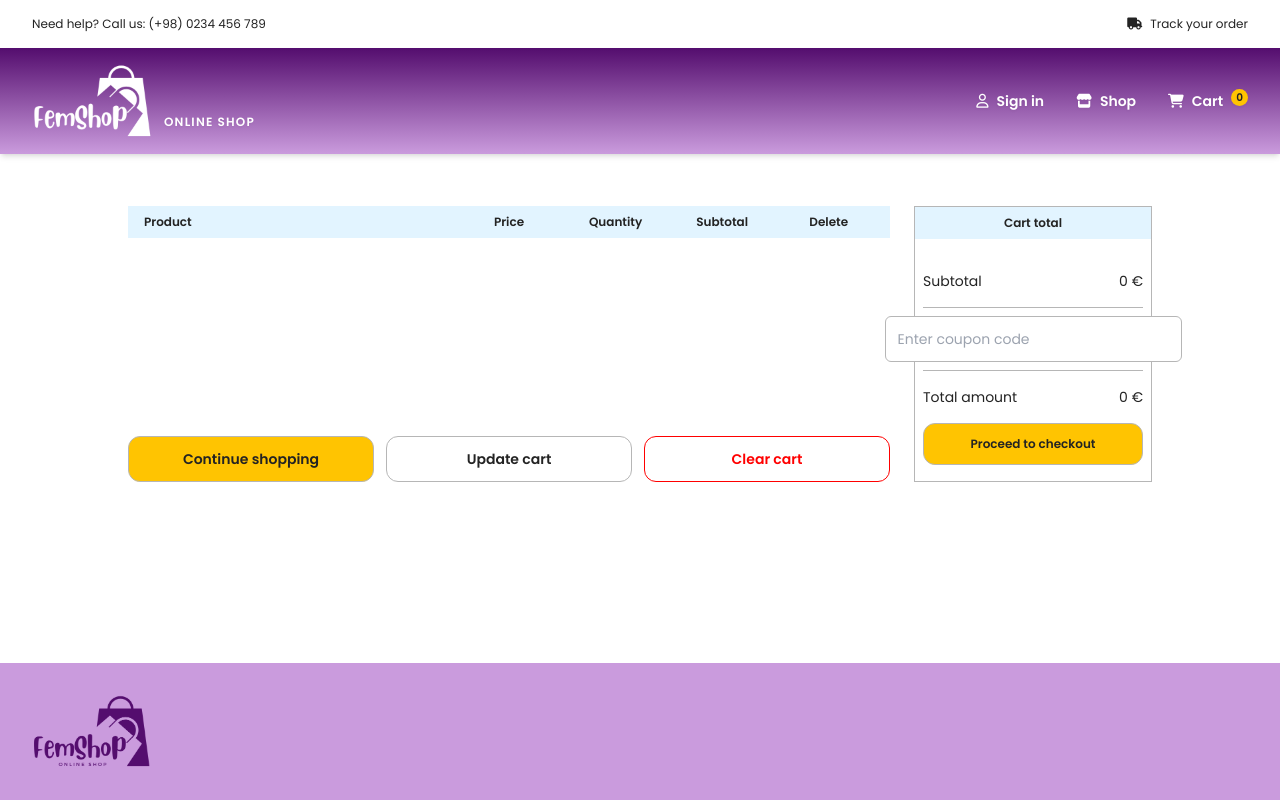
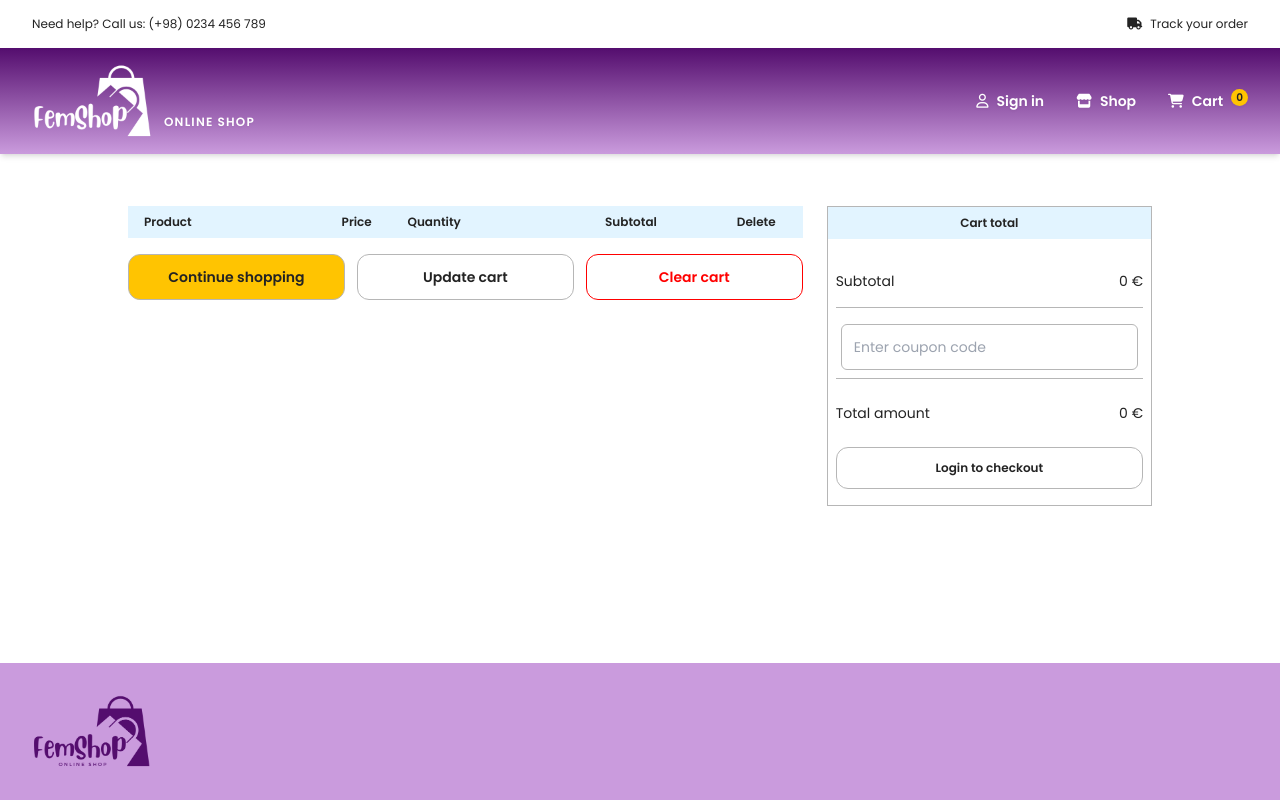
Before and after one commit to Jocelyn212/ProyectoFinal, a Vue app in the folder femShop/: page /cart in a window 1280 px wide. Built offline with nearby package versions, Linux system fonts and the light colour scheme.

Commit message:
retoque estilos en cart, añadida popup checkout y control de login

```diff
--- /dev/null
+++ b/femShop/src/components/LoginModal.vue
@@ -0,0 +1,66 @@
+<template>
+    <div v-if="isHidden" class="modal-overlay" @click.self="toggleSignIn">
+      <div class="modal">
+        <button class="close-btn" @click="toggleSignIn">
+          <i class="fa-solid fa-xmark"></i>
+        </button>
+        <h2 class="text-lg font-bold mb-4">Sign In</h2>
+        <div>
+          <div>
+            <input v-model="usuario" type="text" id="usuario" placeholder="Username" class="input-field" />
+            <label for="usuario" class="hidden">Usuario</label>
+          </div>
+          <div>
+            <input v-model="password" type="password" id="password" placeholder="Password" class="input-field" />
+            <label for="password" class="hidden">Password</label>
+          </div>
+          <button @click="login" class="button button-primary">Login</button>
+        </div>
+      </div>
+    </div>
+  </template>
+
+  <script>
+  import { useActiveUserStore } from "../stores/user";
+  import { mapStores } from "pinia";
+  import axios from "axios";
+
+  export default {
+    name: "LoginModal",
+    props: {
+      isHidden: {
+        type: Boolean,
+        required: true,
+      },
+    },
+    emits: ["close"],
+    data() {
+      return {
+        usuario: "",
+        password: "",
+      };
+    },
+    methods: {
+      async login() {
+        try {
+          const user = {
+            email: this.usuario,
+            password: this.password,
+          };
+          const response = await axios.post("https://api.escuelajs.co/api/v1/auth/login", user);
+          const token = response.data.access_token;
+          this.activeUserStore.getUserData(token);
+          this.$emit("close");
+        } catch (error) {
+          console.error(error);
+        }
+      },
+      toggleSignIn() {
+        this.$emit("close");
+      },
+    },
+    computed: {
+      ...mapStores(useActiveUserStore),
+    },
+  };
+  </script>
--- a/femShop/src/style.css
+++ b/femShop/src/style.css
@@ -131,13 +131,13 @@
 
 /* cart */
   .cart-container{
-    @apply grid md:grid-cols-4 grid-cols-1  gap-6 justify-between w-full
+    @apply grid md:grid-cols-6 grid-cols-1  gap-6 justify-between items-start w-full justify-items-center md:justify-items-stretch
   }
   .product-list{
-    @apply md:col-span-3 flex flex-col justify-between
+    @apply md:col-span-4 flex flex-col justify-between
   }
   .cart-container .cart-cols{
-    @apply grid grid-cols-7 justify-start items-center py-2 px-4 gap-x-4
+    @apply grid md:grid-cols-10 grid-cols-8 justify-start items-center py-2 px-4 gap-x-4
   }
   .cart-container .titles{
     @apply  bg-cyan text-xs font-bold
@@ -147,7 +147,7 @@
 
   }
   .product-list .price{
-    @apply font-bold text-center
+    @apply font-bold
   }
   .product-list .items{
     @apply text-xs shadow mt-4 pb-6
@@ -159,10 +159,10 @@
     @apply sm:w-auto w-[70%]
   }
   .cart-total{
-    @apply border border-grey
+    @apply border border-grey md:w-auto w-[320px] md:mt-0 mt-5 md:col-span-2
   }
   .cart-total .cont{
-    @apply flex flex-col py-4 px-2
+    @apply flex flex-col py-4 px-2 gap-y-2
   }
   .cart-total .amount{
     @apply  py-4 flex text-sm justify-between items-stretch content-stretch
--- a/femShop/src/views/Cart.vue
+++ b/femShop/src/views/Cart.vue
@@ -4,25 +4,25 @@
         <div class="cart-container max-w-screen-lg mx-auto">
             <div class="product-list">
                 <div class="titles cart-cols">
-                    <div class="col-span-3 ">Product</div>
-                    <div class="text-center">Price</div>
-                    <div class="text-center">Quantity</div>
-                    <div class="text-center">Subtotal</div>
-                    <div class="text-center">Delete</div>
+                    <div class="md:col-span-3 col-span-2 ">Product</div>
+                    <div class="">Price</div>
+                    <div class="md:col-span-3 col-span-2 sm:text-left text-center">Quantity</div>
+                    <div class="col-span-2 ">Subtotal</div>
+                    <div class="">Delete</div>
                 </div>
                 <div v-for="item in cartStore.items" class="items cart-cols ">
-                    <div class="item flex text-xs col-span-3 items-center cursor-pointer"
+                    <div class="item flex text-xs md:col-span-3 col-span-2 items-center cursor-pointer md:flex-row flex-col"
                         @click="showProductDetails(item.id)">
-                        <img v-if="item.images" :src="item.images[0]" :alt="item.title" class="card-img" />
-                        <h2 class="text-lila-primary font-bold">    {{item.title}}
+                        <img v-if="item.images" :src="item.images[0]" :alt="item.title" class="card-img " />
+                        <h2 class="text-lila-primary font-bold md:mt-0 mt-1 md:text-left text-center">    {{item.title}}
                         </h2>
                     </div>
-                    <p class="price">{{item.price}} €</p>
-                    <div class="price cantidad">
+                    <p class="price ">{{item.price}} €</p>
+                    <div class="cantidad md:col-span-3 col-span-2">
                         <span><QuantitySelector v-model="item.cantidad" /></span>
                     </div>
-                    <div class="price subtotal"><span> {{  item.price * item.cantidad }}</span> €</div>
-                    <button class="btn btn-danger" @click="cartStore.deleteItem(index)"><span class="fa-regular fa-circle-xmark text-lg text-red"></span>
+                    <div class="price subtotal col-span-2"><span> {{  item.price * item.cantidad }}</span> €</div>
+                    <button class="btn btn-danger !text-left" @click="cartStore.deleteItem(index)"><span class="fa-regular fa-circle-xmark text-lg text-red"></span>
                     </button>
                 </div>
 
@@ -58,30 +58,51 @@
                         <span>Total amount</span>
                         <span>{{ cartStore.cartTotal}} €</span>
                     </div>
-                    <button class="button button-primary text-xs">Proceed to checkout</button>
+                    <button class="button button-primary text-xs" v-if="isAuthenticated" @click="toggleCheckout()">Proceed to checkout</button>
+                    <button v-else class="button button-white text-xs" @click="toggleSignIn">Login to checkout</button>
+            <!-- MODAL Checkout -->
+                    <div v-if="isCheckout" class="modal-overlay" @click.self="toggleCheckout()">
+                        <div class="modal">
+                            <button class="close-btn" @click="toggleCheckout()"><i class="fa-solid fa-xmark"></i></button>
+                            <h2 class="text-lg font-bold mb-4">Checkout</h2>
+                            <div>
+                                    <span>Total amount</span>
+                                    <span>{{ cartStore.cartTotal}} €</span>
+                                <button class="button button-primary">Confirm</button>
+                            </div>
+                        </div>
+                    </div>
+            <!-- MODAL Log In -->
+                <LoginModal v-if="isHidden" :isHidden="isHidden" @close="toggleSignIn" />
 
                 </div>
-
             </div>
-
-
-
-
+        </div>
     </div>
-</div>
-    </main>
+</main>
 </template>
 <script>
     import QuantitySelector from "../components/QuantitySelector.vue";
+    import LoginModal from "../components/LoginModal.vue";
     import { useCartStore} from "../stores/cart"
+    import { useActiveUserStore} from "../stores/user"
     import {mapStores} from "pinia"
 
     export default {
         name: "Cart",
-        components: { QuantitySelector },
+        data() {
+            return {
+                isHidden: false,
+                isCheckout: false,
+            };
+        },
+        components: { QuantitySelector, LoginModal },
 
         computed:{
-            ...mapStores(useCartStore)
+            ...mapStores(useCartStore, useActiveUserStore),
+            isAuthenticated() {
+                return !!this.activeUserStore.profile?.avatar;
+            },
         },
         methods: {
             showProductDetails(productId) {
@@ -90,13 +111,23 @@
             saveCart() {
                 const cartStore = useCartStore()
                 cartStore.updateAllCart()
-
-            }
+            },
+            toggleCheckout() {
+                this.isCheckout = !this.isCheckout
+            },
+            toggleSignIn() {
+                this.isHidden = !this.isHidden
+            },
         }
      }
   </script>
   <style>
-  .QuantitySelector .qty{
-    display:none!important
-  }
+  @media  (max-width: 640px) {
+    .QuantitySelector{
+            flex-direction: column-reverse!important;
+        }
+    }
+    .QuantitySelector .qty{
+        display:none!important
+    }
   </style>
--- a/femShop/src/views/Home.vue
+++ b/femShop/src/views/Home.vue
@@ -1,11 +1,6 @@
 <template>
     <main>
      <div class="container flex-col relative">
-        <!-- <div class="category-filter mb-8">
-             <button @click="filterByCategory(null)" class="button">All</button>
-             <button v-for="category in categories" :key="category.id" @click="filterByCategory(category)" class="button">{{ category.name }}</button>
-         </div> -->
-
          <h2 v-if="products" class="title-1 text-center mt-4 relative z-20 sm:block hidden">{{ selectedCategory ? selectedCategory.name : 'All products' }}</h2>
 
          <div class="catalog-headings">
```
Also changed, not shown: femShop/src/components/Header.vue (+8 -60 lines), femShop/src/components/Login.vue (deleted, +0 -11 lines).
